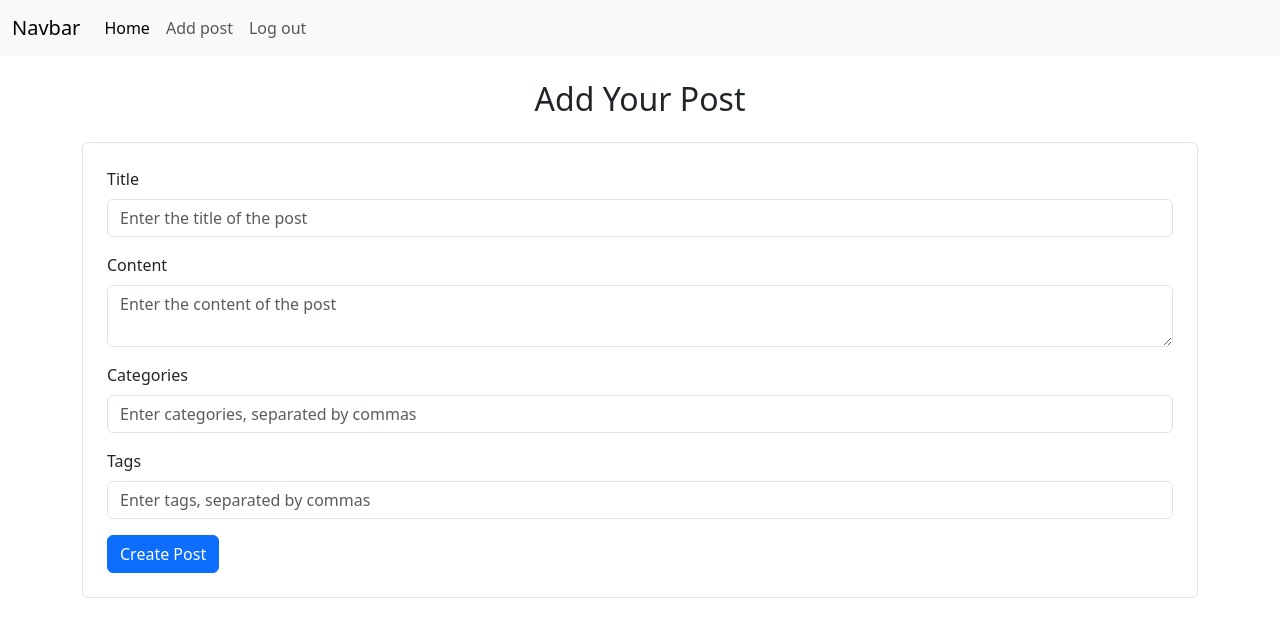
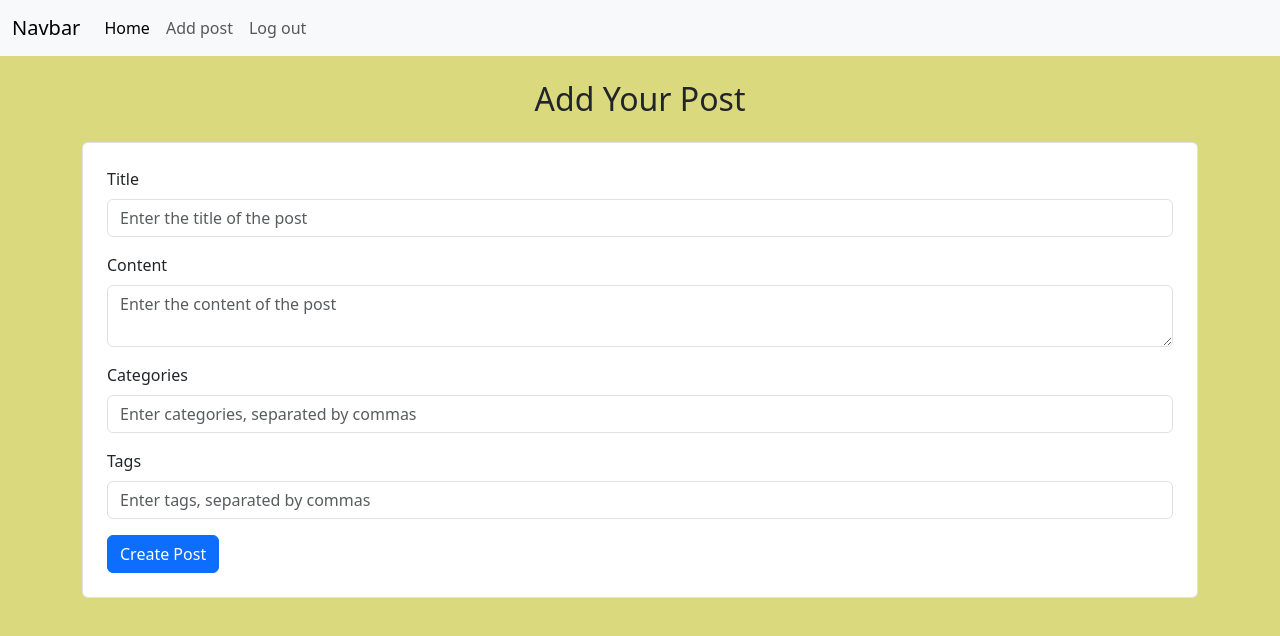
Before and after one commit to SeliyaMindula/BlogSystem_MERN, a React (Create React App) app in the folder BlogSystemUI/: page /Addpost in a window 1280 px wide. Shown: the top 636 px of the page. Built offline with nearby package versions, Linux system fonts and the light colour scheme.

Commit message:
mostly done

```diff
--- a/BlogSystemUI/src/views/AddPost.js
+++ b/BlogSystemUI/src/views/AddPost.js
@@ -50,7 +50,7 @@ function PostCreationForm() {
       {errorMessage && <div className="alert alert-danger">{errorMessage}</div>}
       {successMessage && <div className="alert alert-success">{successMessage}</div>}
       <div className="container mt-4">
-      <form onSubmit={handleSubmit} className="mb-3 p-4 border rounded">
+      <form onSubmit={handleSubmit} className="mb-3 p-4 border rounded bg-white">
         <div className="mb-3">
           <label htmlFor="postTitle" className="form-label">Title</label>
           <input
--- a/BlogSystemUI/src/views/Home.css
+++ b/BlogSystemUI/src/views/Home.css
@@ -1,5 +1,6 @@
 .blog-card {
     border: 1px solid #ddd;
+    background-color: rgb(255, 255, 255);
     border-radius: 8px;
     box-shadow: 0 4px 8px rgba(0, 0, 0, 0.1);
     padding: 20px;
@@ -47,3 +48,7 @@
       font-size: 1.3rem;
     }
   }
+
+  body {
+    background-color: rgba(192, 189, 29, 0.568); /* Example color */
+}
--- a/BlogSystemUI/src/views/Home.js
+++ b/BlogSystemUI/src/views/Home.js
@@ -53,9 +53,9 @@ function Home() {
       <div className="container">
         <h1 className="text-center my-4">Welcome to My Blog Page!</h1>
         <p className="text-center">Explore the latest posts below.</p>
-
+        <div className="row">
         {posts.map((post) => (
-          <div className="col-md-12 col-lg-12 mt-5" key={post._id}>
+          <div className="col-md-6 col-lg-6 mt-5" key={post._id}>
             <div className="blog-card p-4">
               <h3 className="blog-title text-center mb-3">{post.title}</h3>
               <p className="blog-content">{post.content}</p>
@@ -105,6 +105,7 @@ function Home() {
         ))}
       </div>
     </div>
+    </div>
   );
 }
 
--- a/BlogSystemUI/src/views/Login.js
+++ b/BlogSystemUI/src/views/Login.js
@@ -63,7 +63,7 @@ function Login() {
         <div className="col-md-6 offset-md-3">
         <h1 className="text-center pb-2">Login Form</h1>
           {loginError && <div className="alert alert-danger">{loginError}</div>}
-          <form onSubmit={handleSubmit} className="p-4 border rounded">
+          <form onSubmit={handleSubmit} className="p-4 border rounded bg-white">
 
             {/* Username Field */}
             <label className="form-label" htmlFor="formUsername">Username</label>
--- a/BlogSystemUI/src/views/Register.js
+++ b/BlogSystemUI/src/views/Register.js
@@ -80,7 +80,7 @@ function Register() {
           )}
 
 
-          <form onSubmit={handleSubmit} className="p-4 border rounded">
+          <form onSubmit={handleSubmit} className="p-4 border rounded bg-white">
             <div className="form-outline mb-4">
               <input
                 type="text"
```
